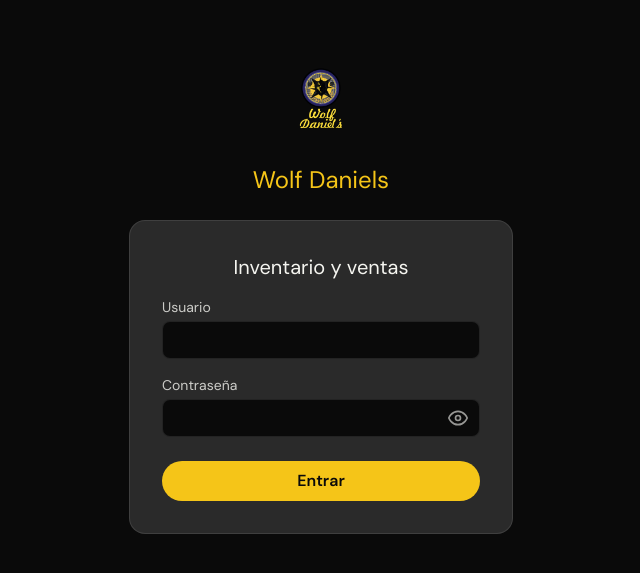
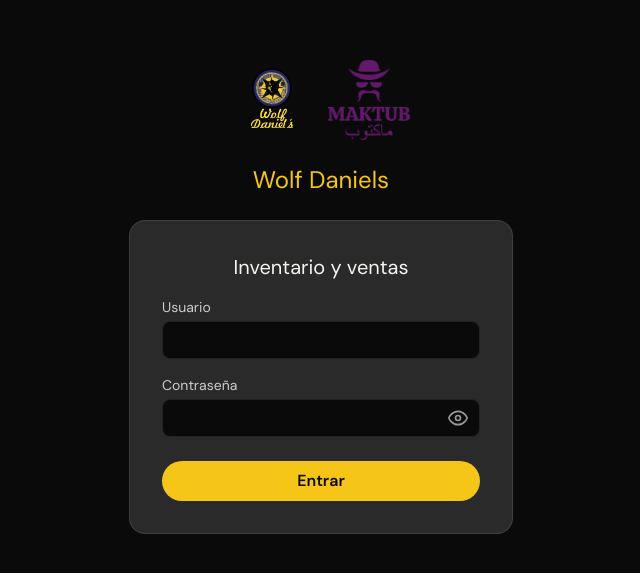
Before and after one commit to Zahabad-dev/alphawolfsys, a Next.js app: page /login in a window 1280 px wide. Shown: the part 103-676 px from the top of the page, without its empty margins (319-959 px from the left). Built offline with nearby package versions, Linux system fonts and the light colour scheme; no server answers.

Commit message:
Agrega logo de Maktub al header y al login
Header: logo de Maktub del lado derecho junto al botón "Salir",
simétrico con el logo de Wolf Daniel's del lado izquierdo. Login:
ambos logos juntos arriba del formulario.

```diff
--- a/src/app/login/page.tsx
+++ b/src/app/login/page.tsx
@@ -10,6 +10,7 @@
 
   return (
     <div className="flex min-h-screen flex-col items-center justify-center gap-6 bg-brand-black px-6">
+      <div className="flex items-center gap-4">
         <Image
           src="/brand/wolf-logo.png"
           alt="Wolf Daniel's"
@@ -18,6 +19,15 @@
           className="h-20 w-auto object-contain"
           priority
         />
+        <Image
+          src="/brand/maktub-logo.png"
+          alt="Maktub"
+          width={80}
+          height={80}
+          className="h-20 w-auto object-contain"
+          priority
+        />
+      </div>
       <h1 className="text-center text-2xl text-brand-gold">Wolf Daniels</h1>
 
       <form
--- a/src/components/Header.tsx
+++ b/src/components/Header.tsx
@@ -23,6 +23,14 @@
           {subtitulo && <p className="text-sm text-brand-cream/70">{subtitulo}</p>}
         </div>
       </div>
+      <div className="flex items-center gap-3">
+        <Image
+          src="/brand/maktub-logo.png"
+          alt="Maktub"
+          width={36}
+          height={36}
+          className="h-9 w-auto object-contain"
+        />
         <form action={logoutAction}>
           <button
             type="submit"
@@ -31,6 +39,7 @@
             Salir
           </button>
         </form>
+      </div>
     </header>
   );
 }
```
Also changed, not shown: .claude/launch.json (added), public/brand/maktub-logo.png (added). Lines whose indentation alone changed are shown as unchanged.
